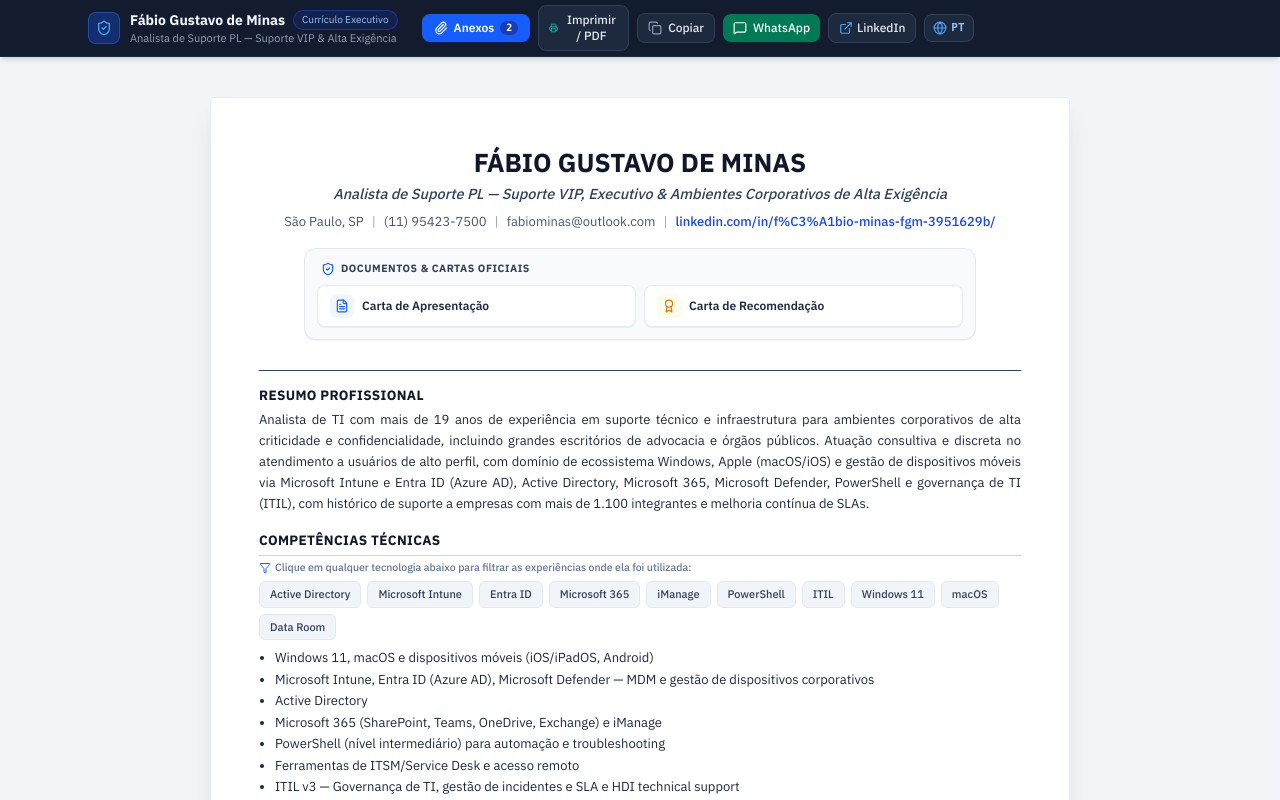
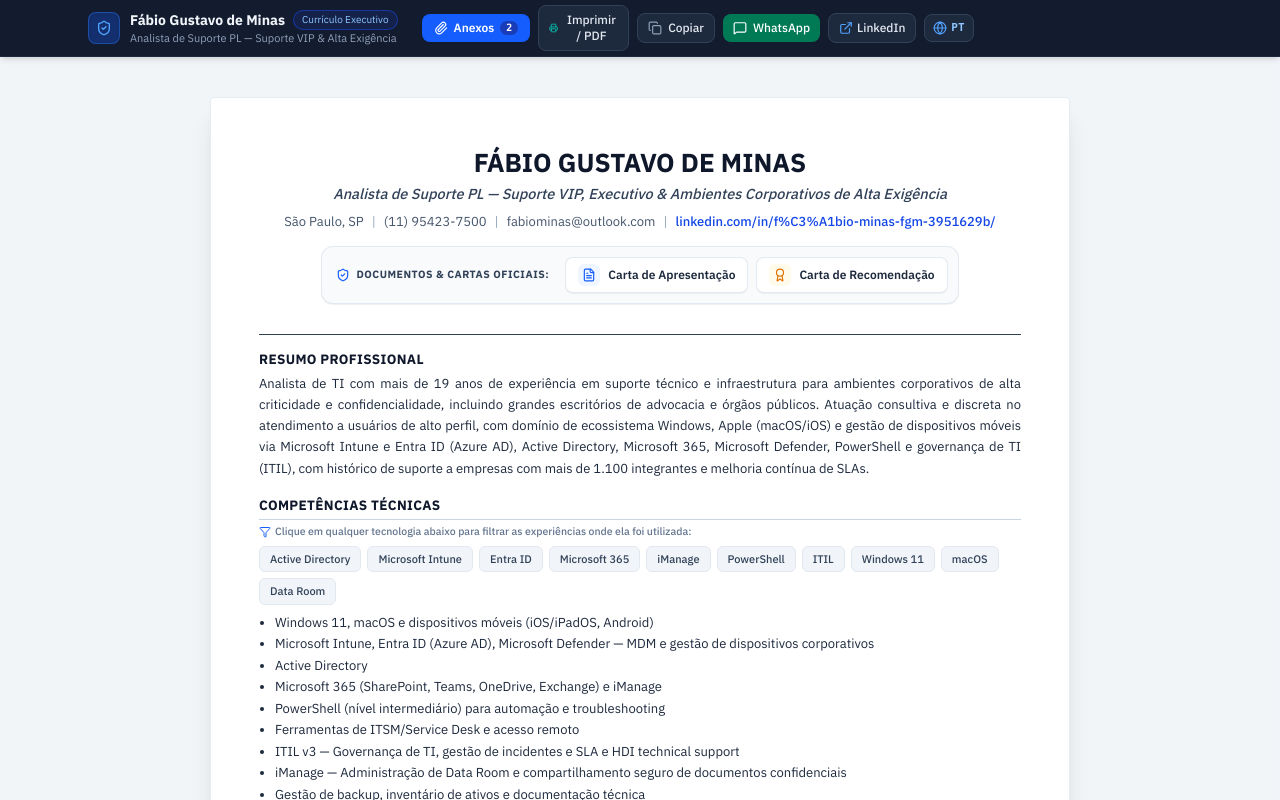
Before and after one commit to FabioOkis/CV-Fabio-Gustavo-de-Minas, a React (Vite) app: page / in a window 1280 px wide. Shown: the top 800 px of the page. Built offline with nearby package versions, Linux system fonts and the light colour scheme.

Commit message:
style: adjust document hub buttons layout to be compact and aligned

```diff
--- a/src/components/CurriculumLanding.tsx
+++ b/src/components/CurriculumLanding.tsx
@@ -84,28 +84,26 @@
         </address>
 
         {/* Executive Document & Letters Hub (print:hidden) */}
-        <div className="mt-4 mb-1 print:hidden w-full max-w-2xl mx-auto">
-          <div className="bg-slate-50 border border-slate-200/90 rounded-xl p-2.5 sm:p-3 shadow-2xs">
-            <div className="flex items-center justify-between px-1 mb-2 text-[10px] sm:text-[10.5px] font-semibold uppercase tracking-wider text-slate-500">
-              <span className="flex items-center gap-1.5 font-bold text-slate-700">
-                <ShieldCheck className="w-3.5 h-3.5 text-blue-600" />
-                Documentos &amp; Cartas Oficiais
-              </span>
+        <div className="mt-3.5 mb-1 print:hidden flex justify-center">
+          <div className="bg-slate-50 border border-slate-200/90 rounded-xl p-2 sm:p-2.5 shadow-2xs inline-flex flex-col sm:flex-row items-center gap-2 sm:gap-3">
+            <div className="flex items-center gap-1.5 px-1 text-[10.5px] font-bold uppercase tracking-wider text-slate-700 shrink-0">
+              <ShieldCheck className="w-3.5 h-3.5 text-blue-600" />
+              <span>Documentos &amp; Cartas Oficiais:</span>
             </div>
 
-            <div className="grid grid-cols-1 sm:grid-cols-2 gap-2">
+            <div className="flex flex-wrap items-center justify-center gap-2">
               {/* Carta de Apresentação */}
               {onOpenCoverLetter && (
                 <button
                   type="button"
                   onClick={onOpenCoverLetter}
-                  className="group w-full inline-flex items-center justify-center sm:justify-start gap-2 px-3 py-2 rounded-lg bg-white hover:bg-blue-50/60 text-slate-800 hover:text-blue-900 border border-slate-200/90 hover:border-blue-300 text-xs font-semibold transition-all cursor-pointer shadow-2xs"
+                  className="group inline-flex items-center gap-2 px-3 py-1.5 rounded-lg bg-white hover:bg-blue-50/60 text-slate-800 hover:text-blue-900 border border-slate-200/90 hover:border-blue-300 text-xs font-semibold transition-all cursor-pointer shadow-2xs"
                   title="Visualizar Carta de Apresentação Profissional"
                 >
-                  <div className="w-6 h-6 rounded-md bg-blue-50 text-blue-600 flex items-center justify-center shrink-0 group-hover:bg-blue-600 group-hover:text-white transition-colors">
+                  <div className="w-5.5 h-5.5 rounded-md bg-blue-50 text-blue-600 flex items-center justify-center shrink-0 group-hover:bg-blue-600 group-hover:text-white transition-colors">
                     <FileText className="w-3.5 h-3.5" />
                   </div>
-                  <span className="truncate">Carta de Apresentação</span>
+                  <span>Carta de Apresentação</span>
                 </button>
               )}
 
@@ -114,13 +112,13 @@
                 <button
                   type="button"
                   onClick={onOpenRecommendationLetter}
-                  className="group w-full inline-flex items-center justify-center sm:justify-start gap-2 px-3 py-2 rounded-lg bg-white hover:bg-amber-50/60 text-slate-800 hover:text-amber-900 border border-slate-200/90 hover:border-amber-300 text-xs font-semibold transition-all cursor-pointer shadow-2xs"
+                  className="group inline-flex items-center gap-2 px-3 py-1.5 rounded-lg bg-white hover:bg-amber-50/60 text-slate-800 hover:text-amber-900 border border-slate-200/90 hover:border-amber-300 text-xs font-semibold transition-all cursor-pointer shadow-2xs"
                   title="Visualizar Carta de Recomendação (Pinheiro Neto Advogados)"
                 >
-                  <div className="w-6 h-6 rounded-md bg-amber-50 text-amber-600 flex items-center justify-center shrink-0 group-hover:bg-amber-600 group-hover:text-white transition-colors">
+                  <div className="w-5.5 h-5.5 rounded-md bg-amber-50 text-amber-600 flex items-center justify-center shrink-0 group-hover:bg-amber-600 group-hover:text-white transition-colors">
                     <Award className="w-3.5 h-3.5" />
                   </div>
-                  <span className="truncate">Carta de Recomendação</span>
+                  <span>Carta de Recomendação</span>
                 </button>
               )}
             </div>
```
